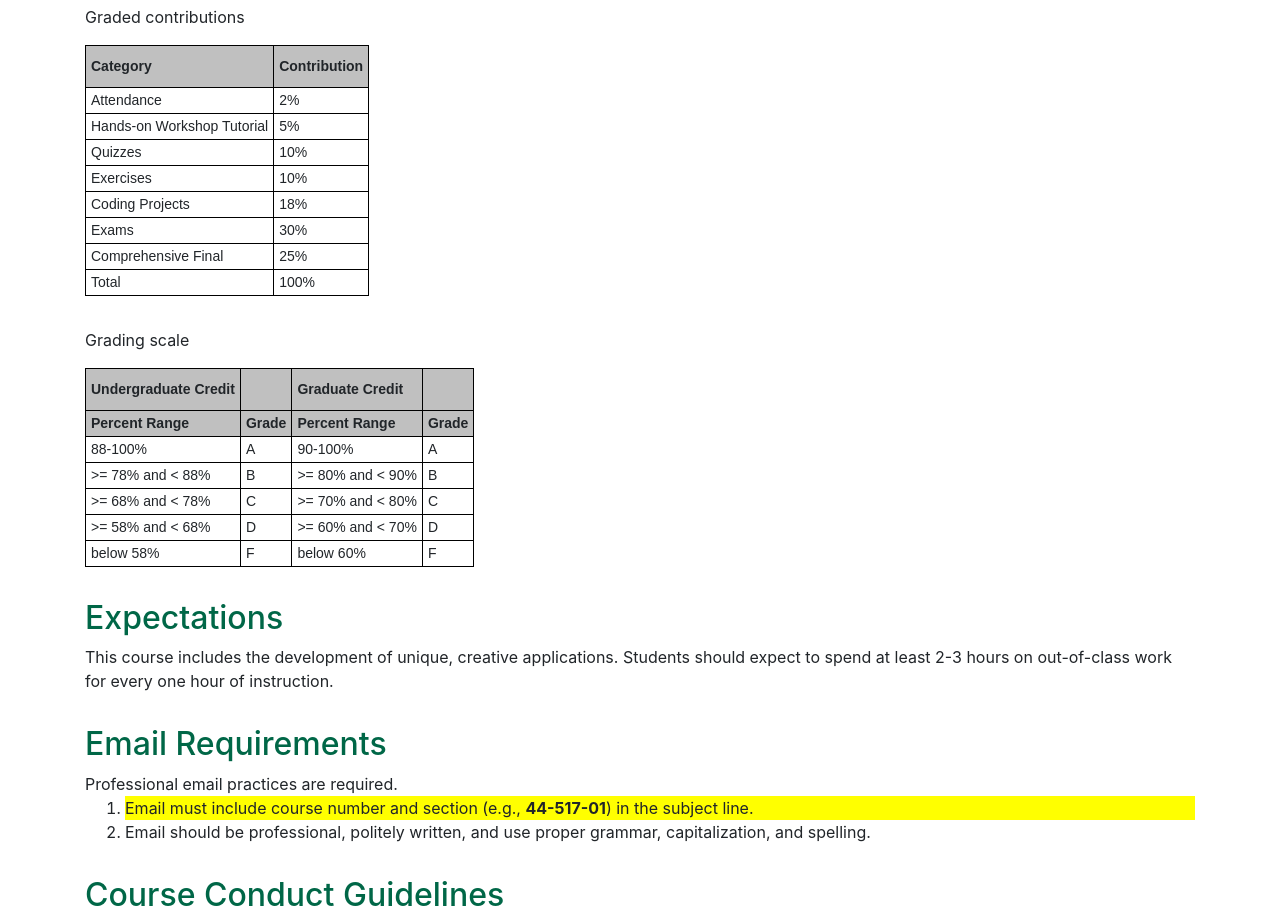
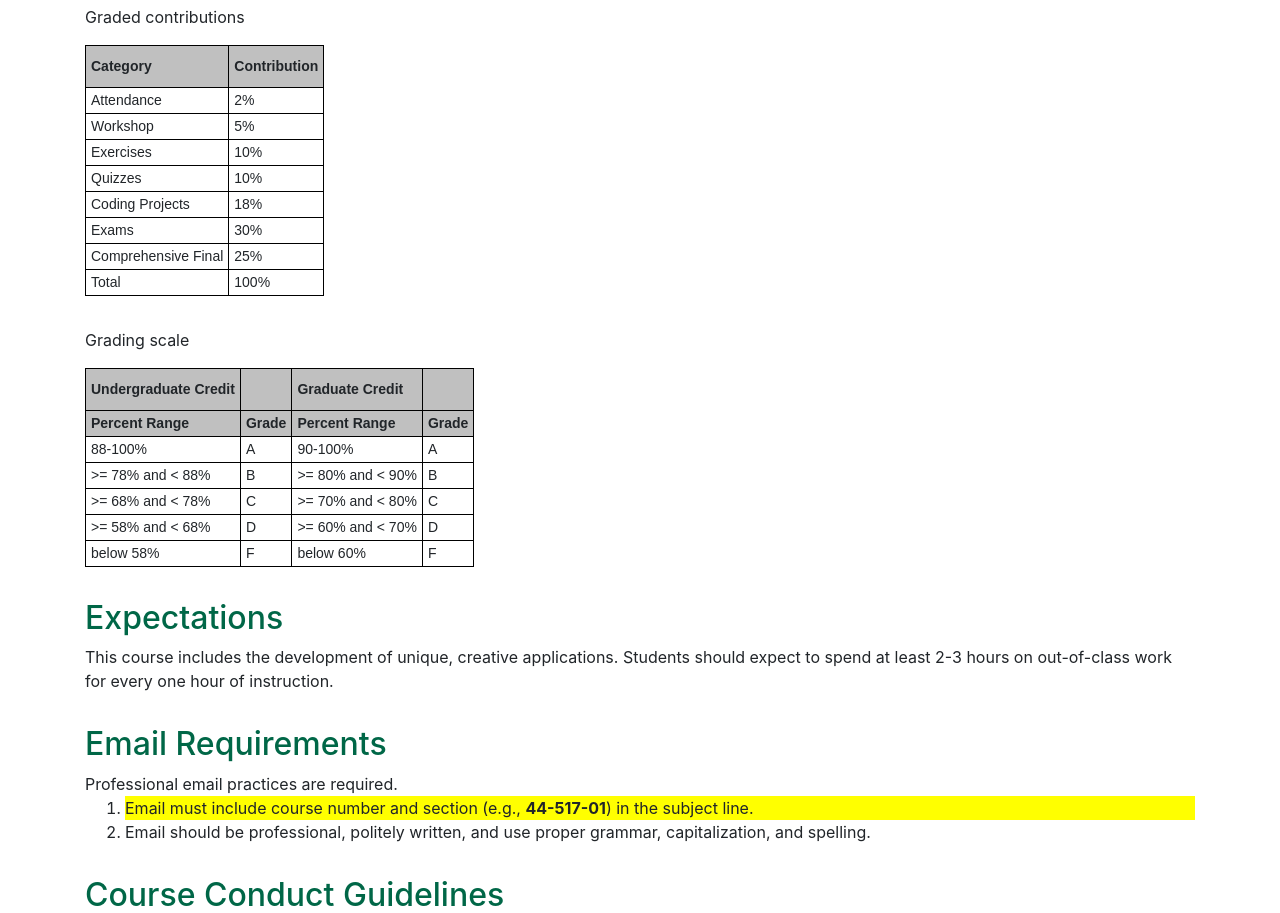
Before and after one commit to denisecase/44-517-bigdata-syllabus, a plain HTML site: page index.html in a window 1280 px wide. Shown: the part 3472-4385 px from the top of the page. Drawn offline with nearby package versions, Linux system fonts and the light colour scheme.

Commit message:
Fall 2018

```diff
--- a/index.html
+++ b/index.html
@@ -298,15 +298,15 @@
         <td class="tg-yw4l ">2%</td>
       </tr>
       <tr>
-        <td class="tg-yw4l ">Hands-on Workshop Tutorial</td>
+        <td class="tg-yw4l ">Workshop</td>
         <td class="tg-yw4l ">5%</td>
       </tr>
       <tr>
-        <td class="tg-yw4l ">Quizzes</td>
+        <td class="tg-yw4l ">Exercises</td>
         <td class="tg-yw4l ">10%</td>
       </tr>
       <tr>
-        <td class="tg-yw4l ">Exercises</td>
+        <td class="tg-yw4l ">Quizzes</td>
         <td class="tg-yw4l ">10%</td>
       </tr>
       <tr>
```
